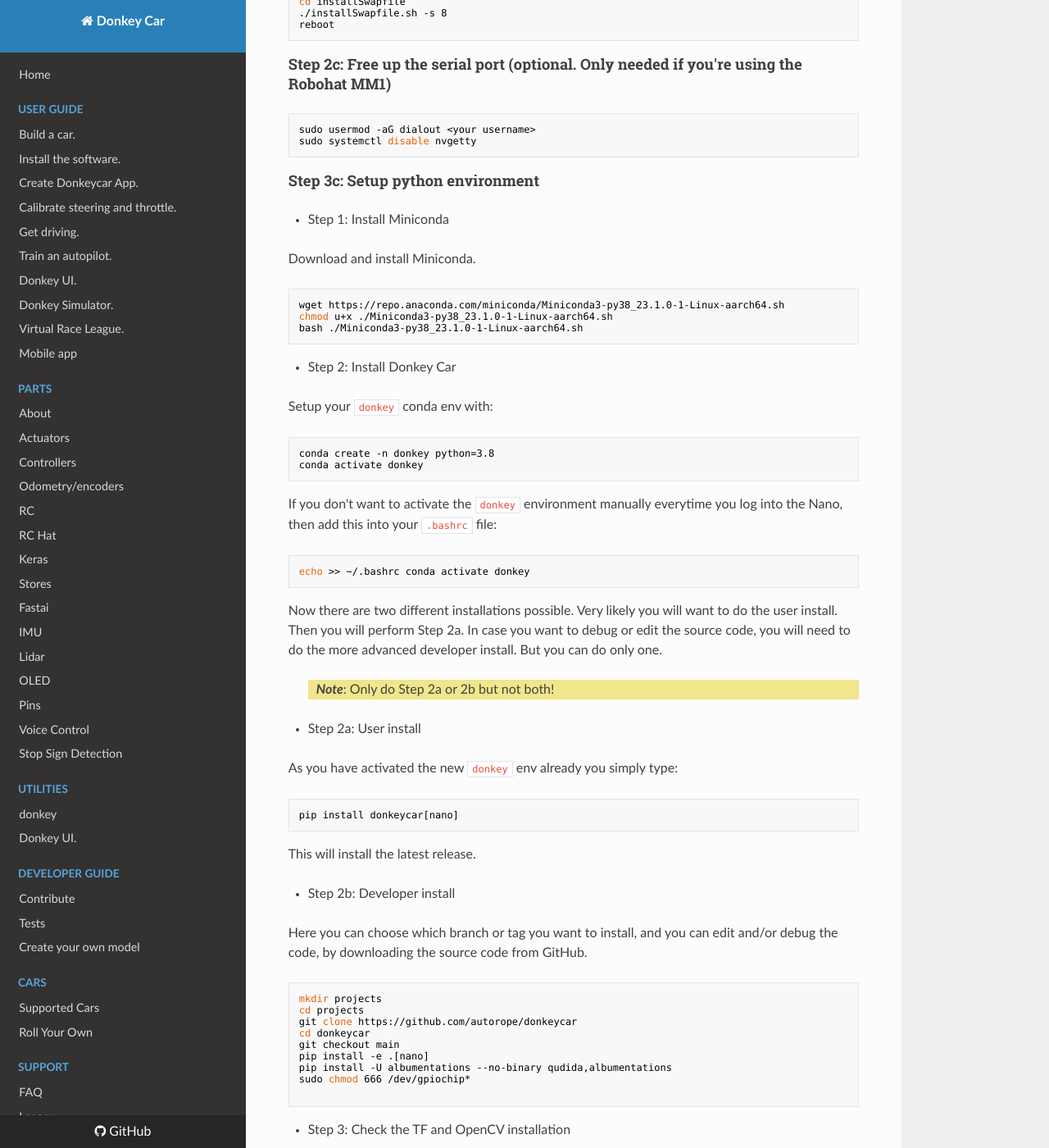
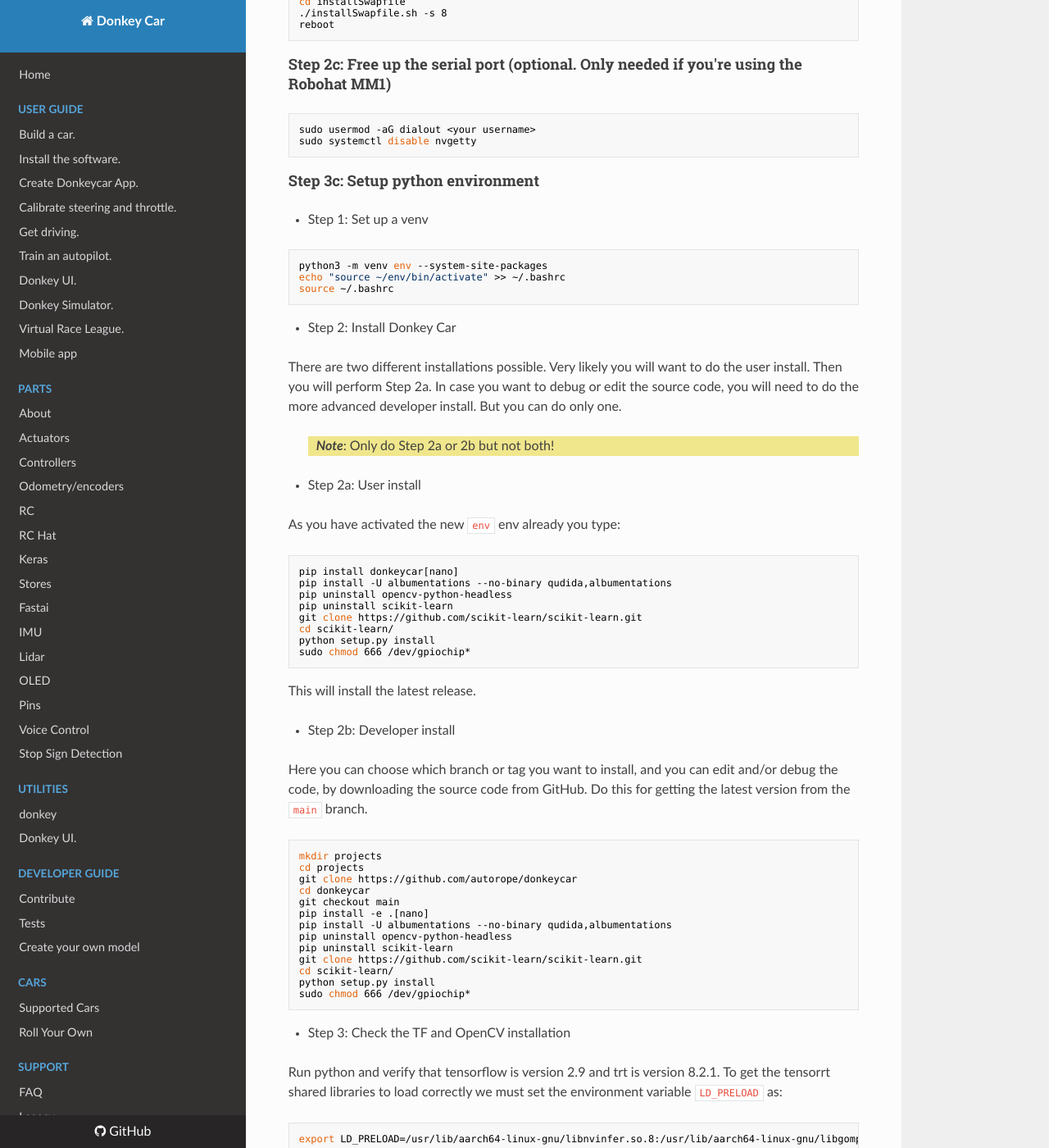
Before and after one commit to autorope/donkeydocs, an MkDocs documentation site: the page built from docs/guide/robot_sbc/setup_jetson_nano.md, in a window 1280 px wide and 1400 px high, scrolled down 4101 px. Shown: the whole window at 82% size. Built offline with MkDocs 1.6.1, drawn with Linux system fonts in a browser that asks for light colours; nearby versions of some CDN libraries.

Commit message:
Update setup_jetson_nano.md
Adding Tom's tested install for JP 5.X into the docs.

````diff
--- a/docs/guide/robot_sbc/setup_jetson_nano.md
+++ b/docs/guide/robot_sbc/setup_jetson_nano.md
@@ -225,32 +225,17 @@ sudo systemctl disable nvgetty
 
 #### Step 3c: Setup python environment
 
-* Step 1: Install Miniconda
-
-Download and install Miniconda.
+* Step 1: Set up a venv
 
 ```bash
-wget https://repo.anaconda.com/miniconda/Miniconda3-py38_23.1.0-1-Linux-aarch64.sh
-chmod u+x ./Miniconda3-py38_23.1.0-1-Linux-aarch64.sh
-bash ./Miniconda3-py38_23.1.0-1-Linux-aarch64.sh
+python3 -m venv env --system-site-packages
+echo "source ~/env/bin/activate" >> ~/.bashrc
+source ~/.bashrc
 ```
 
 * Step 2: Install Donkey Car
 
-Setup your `donkey` conda env with:
-
-```bash
-conda create -n donkey python=3.8
-conda activate donkey
-```
-If you don't want to activate the `donkey` environment manually everytime
-you log into the Nano, then add this into your `.bashrc` file:
-
-```bash
-echo >> ~/.bashrc conda activate donkey
-```
-
-Now there are two different installations possible. Very likely you will
+There are two different installations possible. Very likely you will
 want to do the user install. Then you will perform Step 2a. In case you want
 to debug or edit the source code, you will need to do the more advanced
 developer install. But you can do only one.
@@ -259,17 +244,25 @@ developer install. But you can do only one.
 
 * Step 2a: User install
 
-As you have activated the new `donkey` env already you simply type:
+As you have activated the new `env` env already you type:
 
 ```bash
 pip install donkeycar[nano]
+pip install -U albumentations --no-binary qudida,albumentations
+pip uninstall opencv-python-headless
+pip uninstall scikit-learn
+git clone https://github.com/scikit-learn/scikit-learn.git
+cd scikit-learn/
+python setup.py install
+sudo chmod 666 /dev/gpiochip*
 ```
 This will install the latest release.
 
 * Step 2b: Developer install
 
 Here you can choose which branch or tag you want to install, and you can
-edit and/or debug the code, by downloading the source code from GitHub.
+edit and/or debug the code, by downloading the source code from GitHub. Do this
+for getting the latest version from the `main` branch.
 
 ```bash
 mkdir projects
@@ -279,8 +272,12 @@ cd donkeycar
 git checkout main
 pip install -e .[nano]
 pip install -U albumentations --no-binary qudida,albumentations
+pip uninstall opencv-python-headless
+pip uninstall scikit-learn
+git clone https://github.com/scikit-learn/scikit-learn.git
+cd scikit-learn/
+python setup.py install
 sudo chmod 666 /dev/gpiochip*
-
 ```
 
 * Step 3: Check the TF and OpenCV installation
````
